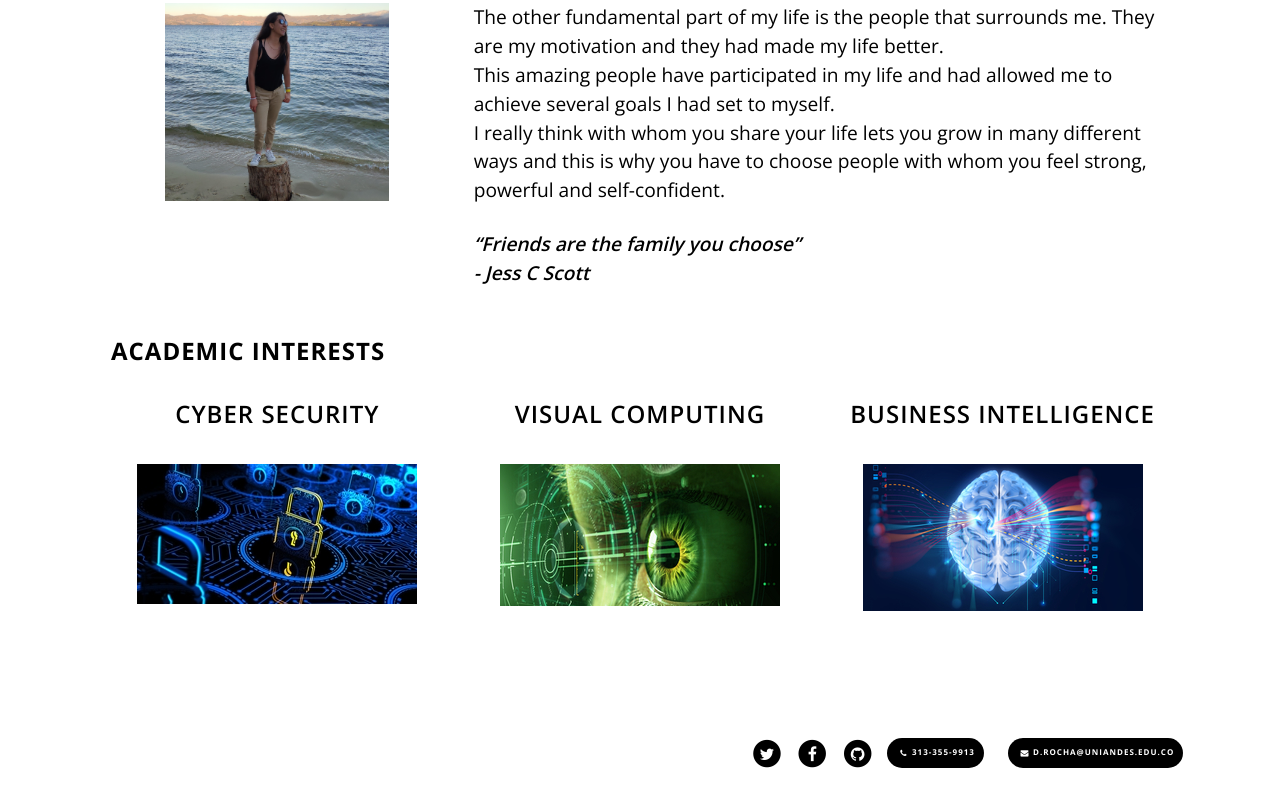
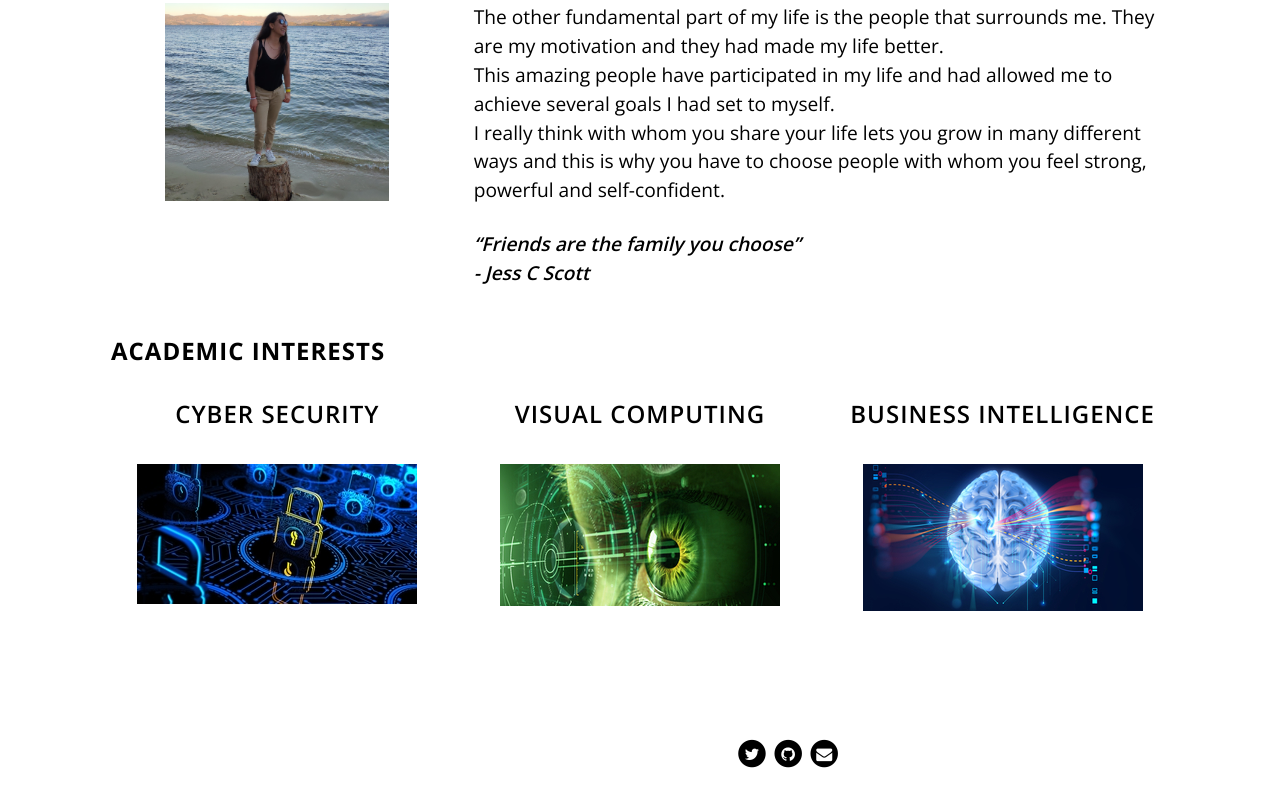
Before and after one commit to DanielaRocha6/DanielaRocha6.github.io, a website: page index.html in a window 1280 px wide. Shown: the part 1395-2201 px from the top of the page. Drawn offline with nearby package versions, Linux system fonts and the light colour scheme.

Commit message:
actualizacion

```diff
--- a/css/style.css
+++ b/css/style.css
@@ -403,3 +403,9 @@ canvas {
 #spotify-pl {
     margin: 0 auto;
 }
+
+.a{
+    display: inline;
+    position: relative;
+    left: 50%;
+}
--- a/index.html
+++ b/index.html
@@ -196,20 +196,20 @@
       <div class="row">
         <div class="col-sm-4">
           <div class="static-photos">
-            <h4 id="academic-title-1"></h4>
+            <h4 id="academic-title-1">blabla</h4>
             <img class="academic-photos" alt="Academic interest" src="./img/business-intelligence.jpg"
               id="academic-photo-1">
           </div>
         </div>
         <div class="col-sm-4">
           <div class="static-photos">
-            <h4 id="academic-title-2"></h4>
+            <h4 id="academic-title-2">blabla</h4>
             <img class="academic-photos" alt="Academic interest" src="./img/cyber-security.jpg" id="academic-photo-2">
           </div>
         </div>
         <div class="col-sm-4">
           <div class="static-photos">
-            <h4 id="academic-title-3"></h4>
+            <h4 id="academic-title-3">blabla</h4>
             <img class="academic-photos" alt="Academic interest" src="./img/visual-computing.jpg" id="academic-photo-3">
           </div>
         </div>
@@ -221,27 +221,15 @@
 
   <!-- Contact Section -->
   <section id="contact" class="container ">
-    <div class="row">
-      <div class="col-sm-6 "></div>
-      <div class="col-sm-6 ">
-        <div class="row">
-
-          <div class="col-sm-1 "><a href="https://twitter.com/DaniRocha_06" target="_blank"><span class="fa-stack"> <i
-                  class="fa fa-circle fa-stack-2x"></i><i class="fa fa-twitter fa-stack-1x fa-inverse"></i></span></a>
-          </div>
-          <div class="col-sm-1 "><a href="https://www.facebook.com/dani.rochatorres" target="_blank"><span
-                class="fa-stack"><i class="fa fa-circle fa-stack-2x"></i><i
-                  class="fa fa-facebook fa-stack-1x fa-inverse"></i></span></a></div>
-          <div class="col-sm-1 "><a href="https://github.com/DanielaRocha6" target="_blank"><span class="fa-stack"><i
-                  class="fa fa-circle fa-stack-2x"></i><i class="fa fa-github fa-stack-1x fa-inverse"></i></span></a>
-          </div>
-          <div class="col-sm-3 " id="phone-fa-fa"><a href="tel:+573133559913" target="_blank" class="btn"
-              id="phone-btn"><i class="fa fa-phone fa-stack fa-inverse"></i>313-355-9913</a></div>
-          <div class="col-sm-1 " id="mail-btn-div"><a href="mailto:d.rocha@uniandes.edu.co" target="_blank" class="btn"
-              id="mail-btn"><i class="fa fa-envelope fa-stack fa-inverse"></i>d.rocha@uniandes.edu.co</a></div>
-        </div>
+      <div class="a"><a href="https://twitter.com/DaniRocha_06" target="_blank"><span class="fa-stack"> <i
+              class="fa fa-circle fa-stack-2x"></i><i class="fa fa-twitter fa-stack-1x fa-inverse"></i></span></a>
       </div>
-    </div>
+      <div class="a"><a href="https://github.com/DanielaRocha6" target="_blank"><span class="fa-stack"><i
+              class="fa fa-circle fa-stack-2x"></i><i class="fa fa-github fa-stack-1x fa-inverse"></i></span></a>
+      </div>
+      <div class="a"><a href="mailto:d.rocha@uniandes.edu.co" target="_blank"><span class="fa-stack"><i
+              class="fa fa-circle fa-stack-2x"></i><i class="fa fa-envelope fa-stack-1x fa-inverse"></i></span></a>
+      </div>
 
   </section>
 
@@ -251,14 +239,14 @@
   <!-- Optional JavaScript -->
   <!-- jQuery first, then Popper.js, then Bootstrap JS -->
   <script src="https://code.jquery.com/jquery-3.2.1.slim.min.js"
-    integrity="sha384-KJ3o2DKtIkvYIK3UENzmM7KCkRr/rE9/Qpg6aAZGJwFDMVNA/GpGFF93hXpG5KkN"
-    crossorigin="anonymous"></script>
+    integrity="sha384-KJ3o2DKtIkvYIK3UENzmM7KCkRr/rE9/Qpg6aAZGJwFDMVNA/GpGFF93hXpG5KkN" crossorigin="anonymous">
+  </script>
   <script src="https://cdnjs.cloudflare.com/ajax/libs/popper.js/1.12.9/umd/popper.min.js"
-    integrity="sha384-ApNbgh9B+Y1QKtv3Rn7W3mgPxhU9K/ScQsAP7hUibX39j7fakFPskvXusvfa0b4Q"
-    crossorigin="anonymous"></script>
+    integrity="sha384-ApNbgh9B+Y1QKtv3Rn7W3mgPxhU9K/ScQsAP7hUibX39j7fakFPskvXusvfa0b4Q" crossorigin="anonymous">
+  </script>
   <script src="https://maxcdn.bootstrapcdn.com/bootstrap/4.0.0/js/bootstrap.min.js"
-    integrity="sha384-JZR6Spejh4U02d8jOt6vLEHfe/JQGiRRSQQxSfFWpi1MquVdAyjUar5+76PVCmYl"
-    crossorigin="anonymous"></script>
+    integrity="sha384-JZR6Spejh4U02d8jOt6vLEHfe/JQGiRRSQQxSfFWpi1MquVdAyjUar5+76PVCmYl" crossorigin="anonymous">
+  </script>
 </body>
 
 </html>
```
Also changed, not shown: 1 other file.
